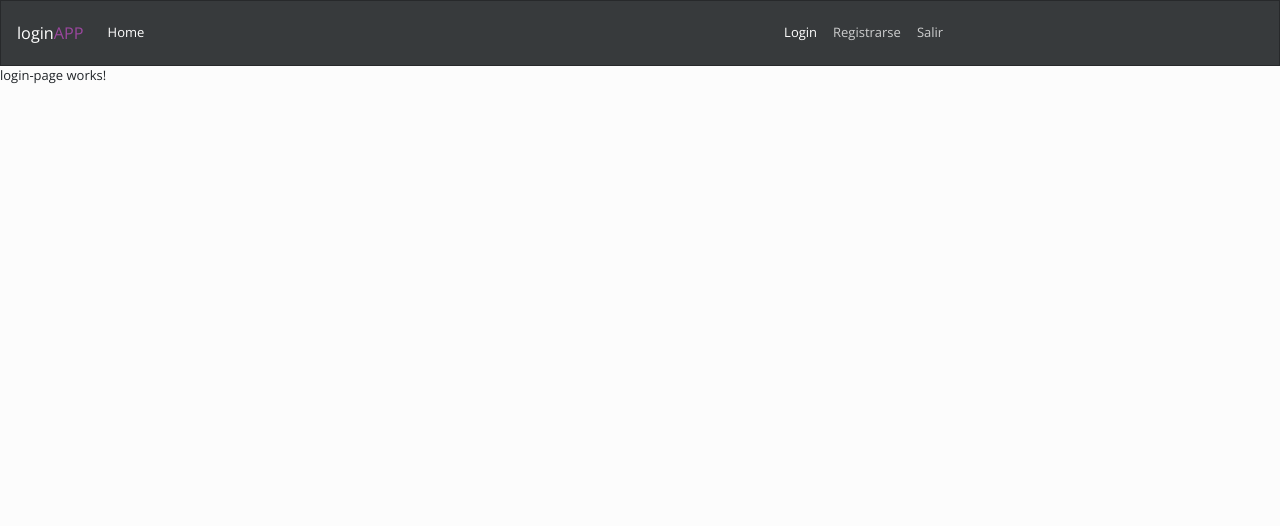
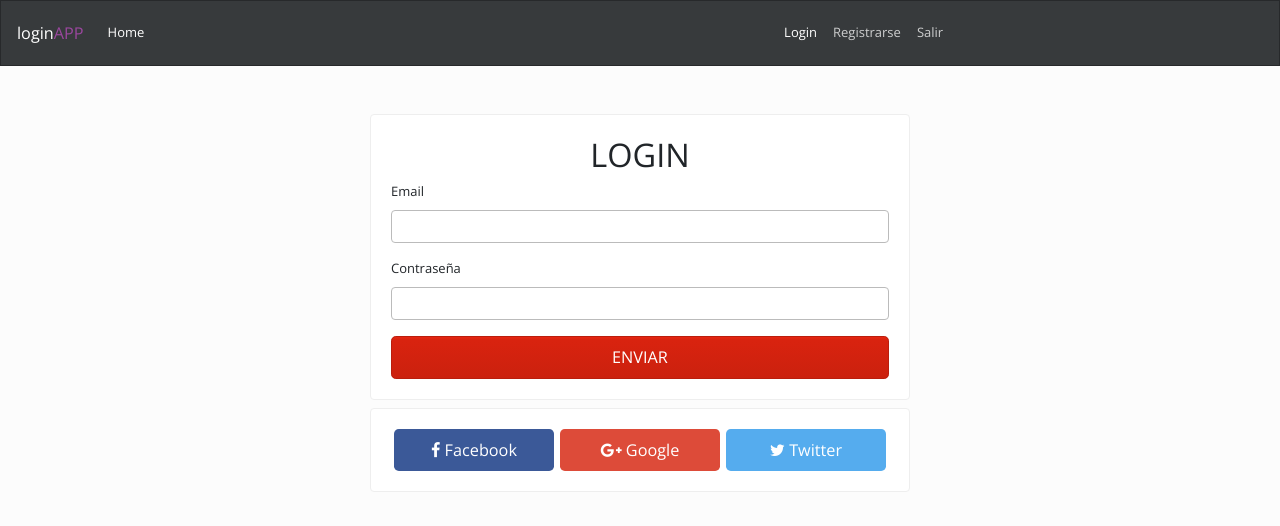
Before and after one commit to dannyvasquez22/loginApp, an Angular app: page /login in a window 1280 px wide. Shown: the top 526 px of the page. Built offline with nearby package versions, Linux system fonts and the light colour scheme.

Commit message:
Maquetacion de LoginPage y RegisterPage

```diff
--- a/src/app/app.component.html
+++ b/src/app/app.component.html
@@ -1,2 +1,4 @@
 <app-navbar></app-navbar>
-<router-outlet></router-outlet>
+<div class="container">
+    <router-outlet></router-outlet>
+</div>
--- a/src/app/componentes/home-page/home-page.component.html
+++ b/src/app/componentes/home-page/home-page.component.html
@@ -1,3 +1,9 @@
-<p>
-  home-page works!
-</p>
+<div class="jumbotron">
+  <h1 class="display-3">HOME-PAGE</h1>
+  <p class="lead">This is a simple hero unit, a simple jumbotron-style component for calling extra attention to featured content or information.</p>
+  <hr class="my-4">
+  <p>It uses utility classes for typography and spacing to space content out within the larger container.</p>
+  <p class="lead">
+    <a class="btn btn-primary btn-lg" href="#" role="button">Learn more</a>
+  </p>
+</div>
--- a/src/app/componentes/login-page/login-page.component.html
+++ b/src/app/componentes/login-page/login-page.component.html
@@ -1,3 +1,31 @@
-<p>
-  login-page works!
-</p>
+<div class="row">
+  <div class="col-md-6 mx-auto mt-5">
+    <div class="card">
+      <div class="card-body">
+        <h1 class="text-center">LOGIN</h1>
+        <form>
+          <div class="form-group">
+            <label for="email">Email</label>
+            <input type="email" name="email" id="email" class="form-control">
+          </div>
+          <div class="form-group">
+            <label for="password">Contraseña</label>
+            <input type="password" name="password" id="password" class="form-control">
+          </div>
+          <input type="text" value="ENVIAR" class="btn btn-primary btn-block btn-lg">
+        </form>
+      </div>
+    </div>
+  </div>
+</div>
+<div class="row">
+  <div class="col-md-6 mx-auto mt-2">
+    <div class="card">
+      <div class="card-body d-flex justify-content-around">
+        <button class="btn btn-lg btn-facebook"><i class="fa fa-facebook"></i> Facebook</button>
+        <button class="btn btn-lg btn-google"><i class="fa fa-google-plus" arie-hidden="true"></i> Google</button>
+        <button class="btn btn-lg btn-twitter"><i class="fa fa-twitter"></i> Twitter</button>
+      </div>
+    </div>
+  </div>
+</div>
--- a/src/app/componentes/login-page/login-page.component.scss
+++ b/src/app/componentes/login-page/login-page.component.scss
@@ -0,0 +1,18 @@
+.btn-facebook, .btn-google, .btn-twitter {
+    width: 32%;
+}
+
+.btn-facebook {
+    background: #3b5998;
+    color: #fff;
+}
+
+.btn-google {
+    background: #dd4b39;
+    color: #fff;
+}
+
+.btn-twitter {
+    background: #55acee;
+    color: #fff;
+}
--- a/src/app/componentes/not-found-page/not-found-page.component.html
+++ b/src/app/componentes/not-found-page/not-found-page.component.html
@@ -1,3 +1,11 @@
-<p>
-  not-found-page works!
-</p>
+<div class="row mt-3">
+  <div class="col-md-6 mx-auto text-center">
+    <div class="card">
+      <h1>Oops!</h1>
+      <h2>404 Página no encontrada</h2>
+      <div class="card-body">
+        <a href="/" class="btn btn-primary btn-lg"><i class="fa fa-home"></i> Ir a la home página</a>
+      </div>
+    </div>
+  </div>
+</div>
--- a/src/app/componentes/privado-page/privado-page.component.html
+++ b/src/app/componentes/privado-page/privado-page.component.html
@@ -1,3 +1,9 @@
-<p>
-  privado-page works!
-</p>
+<div class="jumbotron">
+  <h1 class="display-3">ZONA PRIVADA!</h1>
+  <p class="lead">This is a simple hero unit, a simple jumbotron-style component for calling extra attention to featured content or information.</p>
+  <hr class="my-4">
+  <p>It uses utility classes for typography and spacing to space content out within the larger container.</p>
+  <p class="lead">
+    <a class="btn btn-primary btn-lg" href="#" role="button">Learn more</a>
+  </p>
+</div>
--- a/src/app/componentes/register-page/register-page.component.html
+++ b/src/app/componentes/register-page/register-page.component.html
@@ -1,3 +1,20 @@
-<p>
-  register-page works!
-</p>
+<div class="row">
+  <div class="col-md-6 mx-auto mt-5">
+    <div class="card">
+      <div class="card-body">
+        <h1 class="text-center">REGISTRO</h1>
+        <form>
+          <div class="form-group">
+            <label for="email">Email</label>
+            <input type="email" name="email" id="email" class="form-control">
+          </div>
+          <div class="form-group">
+            <label for="password">Contraseña</label>
+            <input type="password" name="password" id="password" class="form-control">
+          </div>
+          <input type="text" value="ENVIAR" class="btn btn-primary btn-block btn-lg">
+        </form>
+      </div>
+    </div>
+  </div>
+</div>
```
